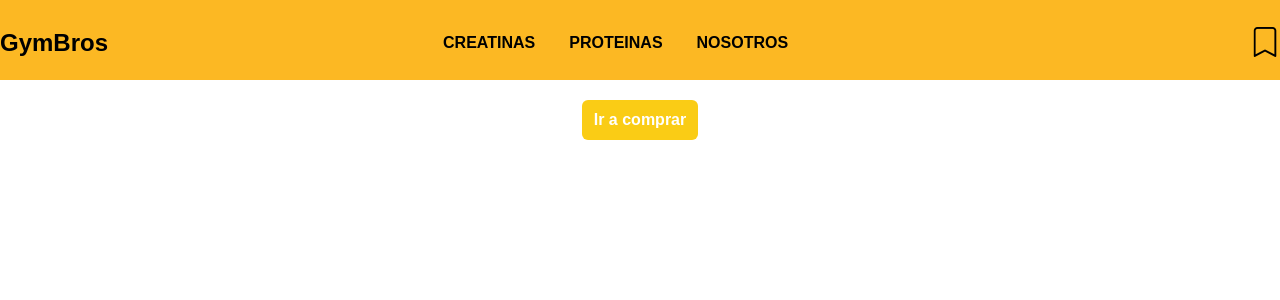
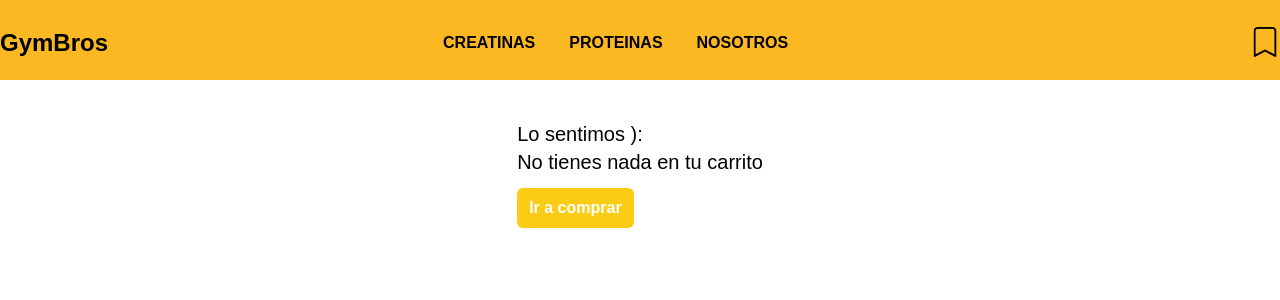
Before and after one commit to saintmrti/ProyectoGymBros, a React (Vite) app: page /cart in a window 1280 px wide. Shown: the top 300 px of the page. Built offline with nearby package versions, Linux system fonts and the light colour scheme.

Commit message:
hicimos cambios en Cart

```diff
--- a/src/components/Cart/Cart.jsx
+++ b/src/components/Cart/Cart.jsx
@@ -6,19 +6,21 @@ import { useContext } from 'react';
 import { myContext } from './CartContext';
 
 const Cart = () => {
-
   const [showBtn, setShowBtn] = useState(false)
   const {save} = useContext(myContext)
 
   useEffect(()=>{
-    save.length > 0 && setShowBtn(true)
-  }, [])
+    save.length > 0 ? setShowBtn(false) : setShowBtn(true)
+  }, [save])
 
 
   return (
     <>
         <div className="flex flex-grow justify-center">
-            {showBtn ? <SaveList elements={save}/> : <button className="bg-yellow-400 py-2 px-3 rounded-md text-white font-bold mt-5 hover:bg-yellow-500"><Link to={"/"}>Ir a comprar</Link></button>}
+            {showBtn ? <div>
+              <p className="text-xl mt-10">Lo sentimos ): <br /> No tienes nada en tu carrito</p>
+              <button className="bg-yellow-400 py-2 px-3 rounded-md text-white font-bold mt-3 hover:bg-yellow-500"><Link to={"/"}>Ir a comprar</Link></button>
+            </div> : <SaveList elements={save}/>}
         </div>
     </>
   )
```
